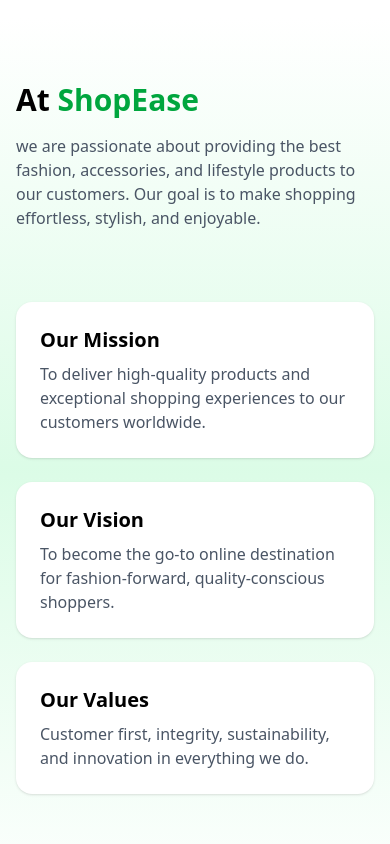
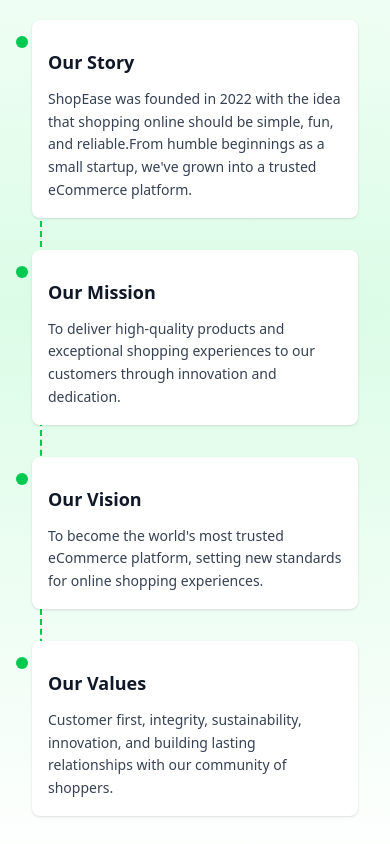
Before and after one commit to akhilachiju/Ecommerce_app, a React (Vite) app in the folder client/: page / in a window 390 px wide. Shown: the part 1820-2664 px from the top of the page. Built offline with nearby package versions, Linux system fonts and the light colour scheme; no server answers.

Commit message:
modified about and hero page

```diff
--- a/client/src/features/cart/components/Cart.jsx
+++ b/client/src/features/cart/components/Cart.jsx
@@ -5,13 +5,10 @@ import {
   Section,
   Container,
   Button,
-  IconWithBadge,
-  EmptyState,
 } from "../../../shared/components";
 import {
   HiArrowLeft,
   HiOutlineTrash,
-  HiOutlineShoppingBag,
 } from "react-icons/hi";
 import { RiHeartFill } from "react-icons/ri";
 
@@ -28,7 +25,7 @@ const Cart = () => {
   const navigate = useNavigate();
 
   return (
-    <Section background="gray" className="min-h-screen">
+    <Section background="white" className="min-h-screen">
       <Container className="py-10">
         {/* Back button */}
         <button
--- a/client/src/features/cart/components/Wishlist.jsx
+++ b/client/src/features/cart/components/Wishlist.jsx
@@ -42,7 +42,7 @@ const Wishlist = () => {
   };
 
   return (
-    <Section background="gray" className="min-h-screen">
+    <Section background="white" className="min-h-screen">
       <Container className="py-10">
         {/* Back button */}
         <button
--- a/client/src/features/products/components/BestSeller.jsx
+++ b/client/src/features/products/components/BestSeller.jsx
@@ -32,10 +32,38 @@ const BestSeller = () => {
       .slice(0, 4);
 
     const layoutPattern = [
-      { tagType: "vertical", height: "420px" },
-      { tagType: "horizontal", height: "340px" },
-      { tagType: "horizontal", height: "340px" },
-      { tagType: "vertical", height: "420px" },
+      {
+        tagType: "vertical",
+        height: {
+          mobile: "200px",
+          tablet: "300px",
+          desktop: "420px"
+        }
+      },
+      {
+        tagType: "horizontal",
+        height: {
+          mobile: "180px",
+          tablet: "250px",
+          desktop: "340px"
+        }
+      },
+      {
+        tagType: "horizontal",
+        height: {
+          mobile: "180px",
+          tablet: "250px",
+          desktop: "340px"
+        }
+      },
+      {
+        tagType: "vertical",
+        height: {
+          mobile: "200px",
+          tablet: "300px",
+          desktop: "420px"
+        }
+      },
     ];
 
     // Map categories to display objects
@@ -72,16 +100,21 @@ const BestSeller = () => {
       <Container>
         <SectionHeader title="Best For Your Categories" />
 
+        <div className="mb-8"></div>
+
         {/* CATEGORY GRID */}
-        <div className="grid grid-cols-2 sm:grid-cols-2 md:grid-cols-4 gap-6">
+        <div className="grid grid-cols-2 sm:grid-cols-2 md:grid-cols-4 gap-4 md:gap-6">
           {categories.map((cat, index) => (
             <div key={index} className={`${categoryCard} relative`}>
               {/* Product Image Link */}
               <Link to={`/product/${cat.productId}`}>
                 <div
-                  className={categoryImage}
+                  className={`${categoryImage} ${
+                    cat.tagType === "vertical"
+                      ? "h-[200px] sm:h-[300px] md:h-[420px]"
+                      : "h-[180px] sm:h-[250px] md:h-[340px]"
+                  }`}
                   style={{
-                    height: cat.height,
                     overflow: "hidden",
                     borderRadius: "1rem",
                     position: "relative",
@@ -97,14 +130,14 @@ const BestSeller = () => {
                   {cat.tagType === "vertical" ? (
                     <div className={verticalTag}>
                       <span
-                        className={`${categoryTagText} writing-mode-vertical rotate-180`}
+                        className={`${categoryTagText} writing-mode-vertical rotate-180 text-sm md:text-lg`}
                       >
                         {cat.name}
                       </span>
                     </div>
                   ) : (
                     <div className={horizontalTag}>
-                      <span className={categoryTagText}>{cat.name}</span>
+                      <span className={`${categoryTagText} text-sm md:text-lg`}>{cat.name}</span>
                     </div>
                   )}
                 </div>
--- a/client/src/shared/components/About.jsx
+++ b/client/src/shared/components/About.jsx
@@ -1,45 +1,125 @@
 import React from "react";
 import { Link } from "react-router-dom";
+import { container } from "../../styles/ui.config";
 
 const About = () => {
   return (
-    <section id="about" className="py-16 bg-gradient-to-b from-white via-green-100 to-white">
-      <div className="max-w-[1280px] mx-auto px-4 sm:px-6 md:px-8">
-        <div className="grid md:grid-cols-2 gap-12 mb-16">
-          {/* Left Side - ShopEase Content */}
-          <div className="flex flex-col justify-center">
-            <h1 className="text-3xl md:text-4xl font-bold text-black mb-4">
-              At <span className="text-green-600">ShopEase</span>
+    <section className="py-16 bg-gradient-to-b from-white via-green-100 to-white">
+      {/* Hero Section */}
+      <div className="text-center mb-16">
+        <h1 className="text-2xl md:text-4xl font-bold text-gray-900 mb-6 leading-tight">
+          At{" "}
+          <span className="text-transparent bg-clip-text bg-green-500">
+            ShopEase
+          </span>
         </h1>
-            <p className="text-gray-600 mb-6">
-              we are passionate about providing the best fashion,
-              accessories, and lifestyle products to our customers. Our goal is to
-              make shopping effortless, stylish, and enjoyable.
+        <p className="text-md text-gray-600 max-w-3xl mx-auto leading-relaxed">
+          We are passionate about providing the best fashion, accessories, and
+          lifestyle products to our customers. Our goal is to make shopping
+          effortless, stylish, and enjoyable.
         </p>
       </div>
 
-          {/* Right Side - Mission, Vision, Values */}
-          <div className="space-y-6">
-            <div className="p-6 bg-white rounded-2xl shadow-sm hover:shadow-lg transition-all duration-300">
-              <h3 className="text-xl font-bold mb-2">Our Mission</h3>
-              <p className="text-gray-600">
-                To deliver high-quality products and exceptional shopping
-                experiences to our customers worldwide.
+      <div className={container}>
+        <div className="max-w-4xl mx-auto relative">
+          {/* Center Thread line for desktop */}
+          <div className="hidden md:block absolute left-1/2 transform -translate-x-1/2 top-8 bottom-8 border-l-2 border-dashed border-green-500 z-0"></div>
+
+          {/* Left Thread line for mobile */}
+          <div className="block md:hidden absolute left-6 top-8 bottom-8 border-l-2 border-dashed border-green-500 z-0"></div>
+
+          <div className="space-y-8 md:space-y-12">
+            {/* Our Story - Left on desktop, full width on mobile */}
+            <div className="flex flex-col md:flex-row items-center">
+              <div className="w-full md:w-1/2 md:pr-8 px-4 md:px-0">
+                <div className="bg-white p-4 md:p-6 rounded-lg shadow-sm hover:shadow-md transition-all duration-300 transform hover:-translate-y-1 relative z-10">
+                  <div className="flex flex-col sm:flex-row sm:items-center mb-3">
+                    <div className="flex items-center">
+                      <div className="block md:hidden w-3 h-3 bg-green-500 rounded-full mr-4 -ml-8 relative z-10"></div>
+                    </div>
+                    <h3 className="text-lg md:text-xl font-bold text-gray-900">
+                      Our Story
+                    </h3>
+                  </div>
+                  <div className="space-y-3 md:space-y-4">
+                    <p className="text-gray-700 leading-relaxed text-sm md:text-base">
+                      ShopEase was founded in 2022 with the idea that shopping
+                      online should be simple, fun, and reliable.From humble beginnings as a small startup, we've grown
+                      into a trusted eCommerce platform.
                     </p>
                   </div>
-            <div className="p-6 bg-white rounded-2xl shadow-sm hover:shadow-lg transition-all duration-300">
-              <h3 className="text-xl font-bold mb-2">Our Vision</h3>
-              <p className="text-gray-600">
-                To become the go-to online destination for fashion-forward,
-                quality-conscious shoppers.
+                </div>
+              </div>
+              <div className="hidden md:block w-3 h-3 bg-green-500 rounded-full relative z-10"></div>
+              <div className="hidden md:block md:w-1/2"></div>
+            </div>
+
+            {/* Mission - Right on desktop, full width on mobile */}
+            <div className="flex flex-col md:flex-row items-center">
+              <div className="hidden md:block md:w-1/2"></div>
+              <div className="hidden md:block w-3 h-3 bg-green-500 rounded-full relative z-10"></div>
+              <div className="w-full md:w-1/2 md:pl-8 px-4 md:px-0">
+                <div className="bg-white p-4 md:p-6 rounded-lg shadow-sm hover:shadow-md transition-all duration-300 transform hover:-translate-y-1 relative z-10">
+                  <div className="flex flex-col sm:flex-row sm:items-center mb-3">
+                    <div className="flex items-center">
+                      <div className="block md:hidden w-3 h-3 bg-green-500 rounded-full mr-4 -ml-8 relative z-10"></div>
+                    </div>
+                    <h3 className="text-lg md:text-xl font-bold text-gray-900">
+                      Our Mission
+                    </h3>
+                  </div>
+                  <p className="text-gray-700 leading-relaxed text-sm md:text-base">
+                    To deliver high-quality products and exceptional shopping
+                    experiences to our customers through innovation and
+                    dedication.
                   </p>
                 </div>
-            <div className="p-6 bg-white rounded-2xl shadow-sm hover:shadow-lg transition-all duration-300">
-              <h3 className="text-xl font-bold mb-2">Our Values</h3>
-              <p className="text-gray-600">
-                Customer first, integrity, sustainability, and innovation in
-                everything we do.
+              </div>
+            </div>
+
+            {/* Vision - Left on desktop, full width on mobile */}
+            <div className="flex flex-col md:flex-row items-center">
+              <div className="w-full md:w-1/2 md:pr-8 px-4 md:px-0">
+                <div className="bg-white p-4 md:p-6 rounded-lg shadow-sm hover:shadow-md transition-all duration-300 transform hover:-translate-y-1 relative z-10">
+                  <div className="flex flex-col sm:flex-row sm:items-center mb-3">
+                    <div className="flex items-center">
+                      <div className="block md:hidden w-3 h-3 bg-green-500 rounded-full mr-4 -ml-8 relative z-10"></div>
+                    </div>
+                    <h3 className="text-lg md:text-xl font-bold text-gray-900">
+                      Our Vision
+                    </h3>
+                  </div>
+                  <p className="text-gray-700 leading-relaxed text-sm md:text-base">
+                    To become the world's most trusted eCommerce platform,
+                    setting new standards for online shopping experiences.
                   </p>
+                </div>
+              </div>
+              <div className="hidden md:block w-3 h-3 bg-green-500 rounded-full relative z-10"></div>
+              <div className="hidden md:block md:w-1/2"></div>
+            </div>
+
+            {/* Values - Right on desktop, full width on mobile */}
+            <div className="flex flex-col md:flex-row items-center">
+              <div className="hidden md:block md:w-1/2"></div>
+              <div className="hidden md:block w-3 h-3 bg-green-500 rounded-full relative z-10"></div>
+              <div className="w-full md:w-1/2 md:pl-8 px-4 md:px-0">
+                <div className="bg-white p-4 md:p-6 rounded-lg shadow-sm hover:shadow-md transition-all duration-300 transform hover:-translate-y-1 relative z-10">
+                  <div className="flex flex-col sm:flex-row sm:items-center mb-3">
+                    <div className="flex items-center">
+                      <div className="block md:hidden w-3 h-3 bg-green-500 rounded-full mr-4 -ml-8 relative z-10"></div>
+                    </div>
+                    <h3 className="text-lg md:text-xl font-bold text-gray-900">
+                      Our Values
+                    </h3>
+                  </div>
+                  <p className="text-gray-700 leading-relaxed text-sm md:text-base">
+                    Customer first, integrity, sustainability, innovation, and
+                    building lasting relationships with our community of
+                    shoppers.
+                  </p>
+                </div>
+              </div>
             </div>
           </div>
         </div>
```
Also changed, not shown: client/src/features/cart/cartContext.jsx (+22 -2 lines), client/src/shared/components/Hero.jsx (+15 -15 lines). Lines whose indentation alone changed are shown as unchanged.
